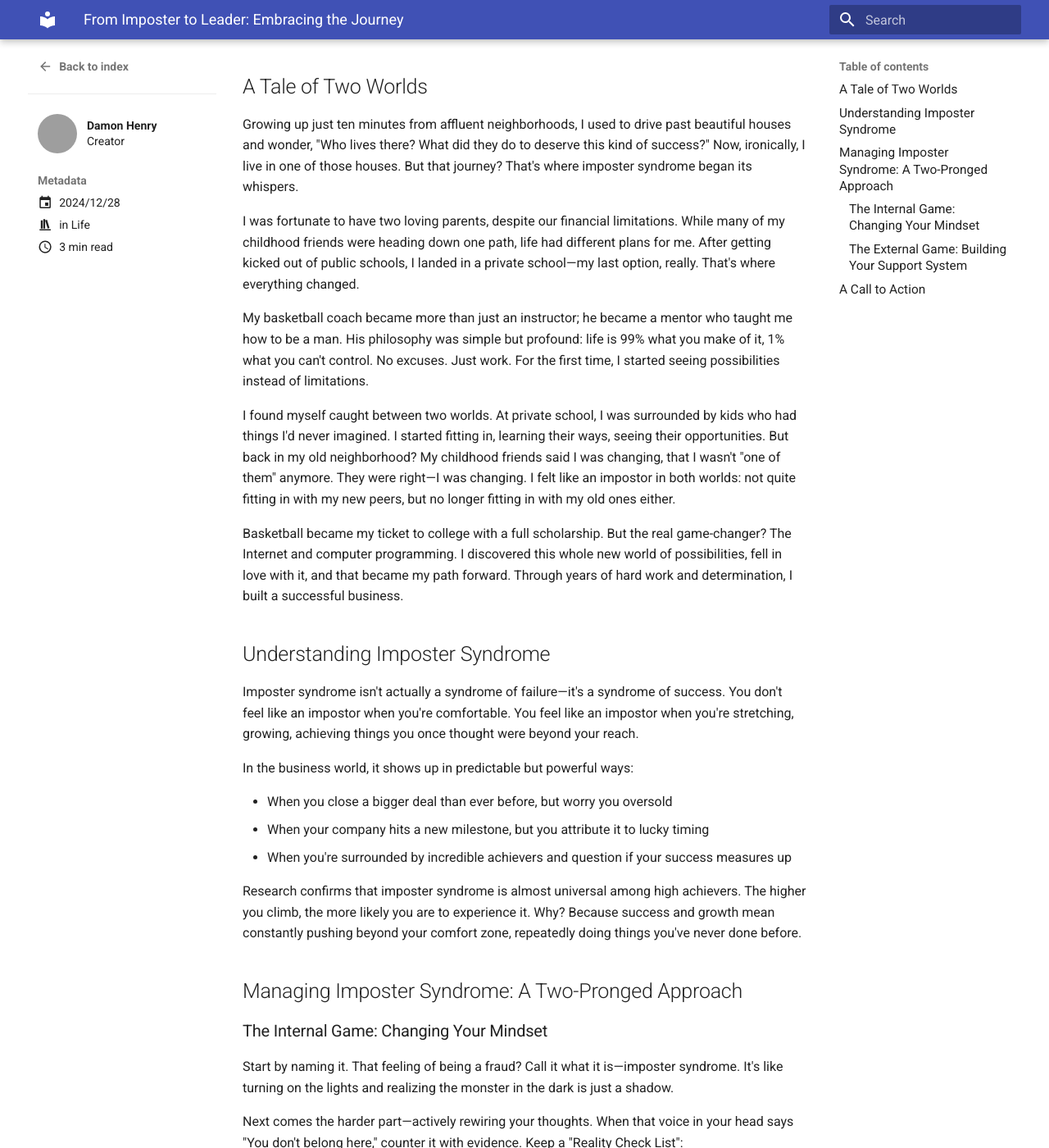
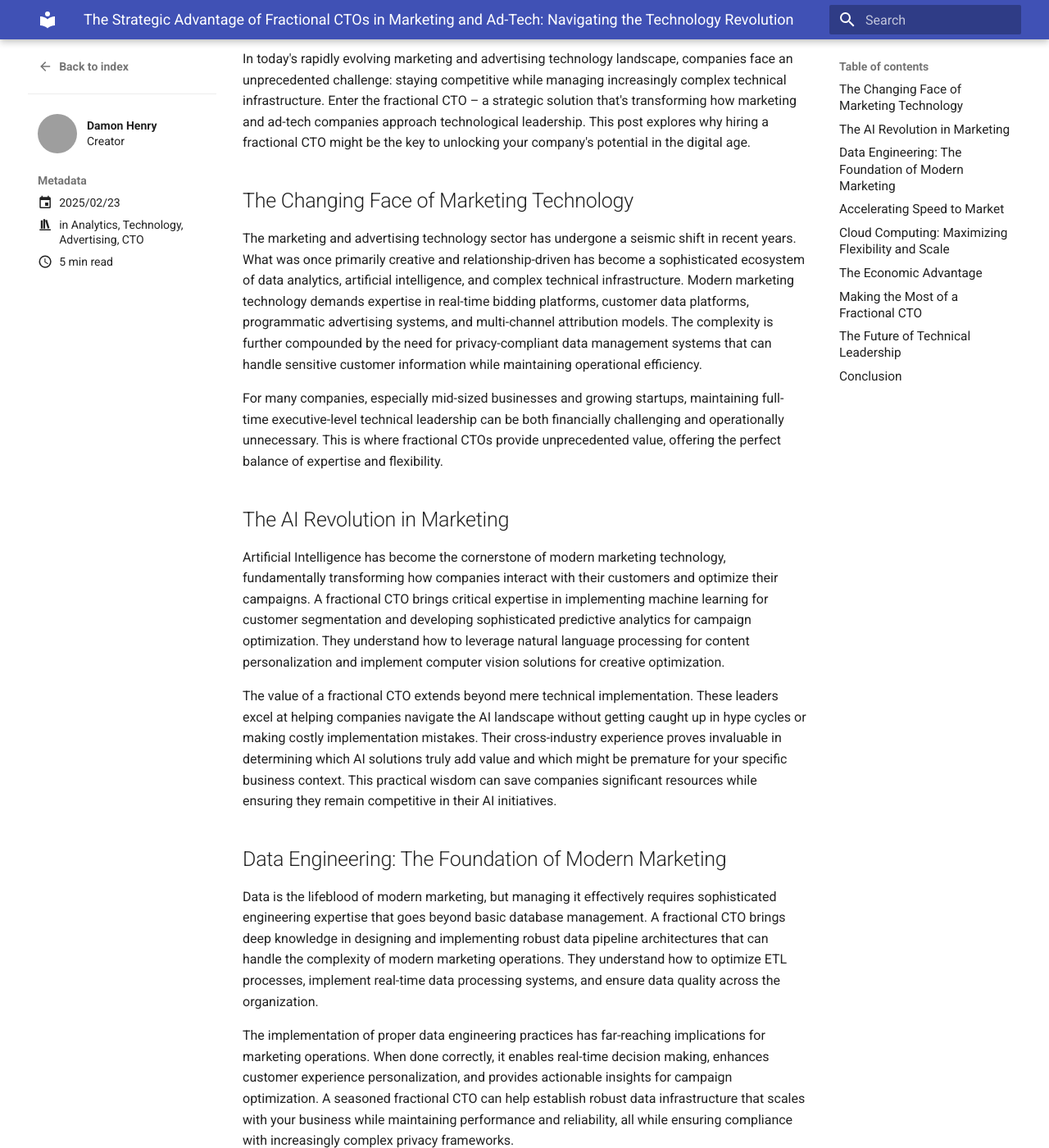
Before and after one commit to romanumero/romanumero.github.io, an MkDocs documentation site: the page built from docs/thoughts/posts/imposter-syndrome.md, in a window 1280 px wide and 1400 px high, scrolled down 324 px. Shown: the whole window at 82% size. Built offline with MkDocs 1.6.1 and Material for MkDocs 9.7.7, drawn with Linux system fonts in a browser that asks for light colours; some of the changed text lies outside the part shown; grey boxes are pictures that could not be loaded.

Commit message:
added fractional cto post

```diff
--- a/docs/thoughts/posts/imposter-syndrome.md
+++ b/docs/thoughts/posts/imposter-syndrome.md
@@ -1,74 +1,72 @@
 ---
-date: 2024-12-28
+date: 2025-02-23
 authors:
   - romanumero
 categories:
-  - Life
+  - Analytics
+  - Technology
+  - Advertising
+  - CTO
 ---
 
-# From Imposter to Leader: Embracing the Journey
+# The Strategic Advantage of Fractional CTOs in Marketing and Ad-Tech: Navigating the Technology Revolution
 
-Have you ever felt like a fraud in a professional setting? Raised your hand during a business meeting, only to be gripped by that nagging feeling that you don't belong there? I have. And here's the thing: that feeling isn't a weakness—it's a sign you're pushing your boundaries and challenging yourself.
+*A comprehensive guide to understanding the value of fractional technical leadership in modern marketing technology*
 
-## A Tale of Two Worlds
+In today's rapidly evolving marketing and advertising technology landscape, companies face an unprecedented challenge: staying competitive while managing increasingly complex technical infrastructure. Enter the fractional CTO – a strategic solution that's transforming how marketing and ad-tech companies approach technological leadership. This post explores why hiring a fractional CTO might be the key to unlocking your company's potential in the digital age.
 
-Growing up just ten minutes from affluent neighborhoods, I used to drive past beautiful houses and wonder, "Who lives there? What did they do to deserve this kind of success?" Now, ironically, I live in one of those houses. But that journey? That's where imposter syndrome began its whispers.
+## The Changing Face of Marketing Technology
 
-I was fortunate to have two loving parents, despite our financial limitations. While many of my childhood friends were heading down one path, life had different plans for me. After getting kicked out of public schools, I landed in a private school—my last option, really. That's where everything changed.
+The marketing and advertising technology sector has undergone a seismic shift in recent years. What was once primarily creative and relationship-driven has become a sophisticated ecosystem of data analytics, artificial intelligence, and complex technical infrastructure. Modern marketing technology demands expertise in real-time bidding platforms, customer data platforms, programmatic advertising systems, and multi-channel attribution models. The complexity is further compounded by the need for privacy-compliant data management systems that can handle sensitive customer information while maintaining operational efficiency.
 
-My basketball coach became more than just an instructor; he became a mentor who taught me how to be a man. His philosophy was simple but profound: life is 99% what you make of it, 1% what you can't control. No excuses. Just work. For the first time, I started seeing possibilities instead of limitations.
+For many companies, especially mid-sized businesses and growing startups, maintaining full-time executive-level technical leadership can be both financially challenging and operationally unnecessary. This is where fractional CTOs provide unprecedented value, offering the perfect balance of expertise and flexibility.
 
-I found myself caught between two worlds. At private school, I was surrounded by kids who had things I'd never imagined. I started fitting in, learning their ways, seeing their opportunities. But back in my old neighborhood? My childhood friends said I was changing, that I wasn't "one of them" anymore. They were right—I was changing. I felt like an impostor in both worlds: not quite fitting in with my new peers, but no longer fitting in with my old ones either.
+## The AI Revolution in Marketing
 
-Basketball became my ticket to college with a full scholarship. But the real game-changer? The Internet and computer programming. I discovered this whole new world of possibilities, fell in love with it, and that became my path forward. Through years of hard work and determination, I built a successful business.
+Artificial Intelligence has become the cornerstone of modern marketing technology, fundamentally transforming how companies interact with their customers and optimize their campaigns. A fractional CTO brings critical expertise in implementing machine learning for customer segmentation and developing sophisticated predictive analytics for campaign optimization. They understand how to leverage natural language processing for content personalization and implement computer vision solutions for creative optimization.
 
-## Understanding Imposter Syndrome
+The value of a fractional CTO extends beyond mere technical implementation. These leaders excel at helping companies navigate the AI landscape without getting caught up in hype cycles or making costly implementation mistakes. Their cross-industry experience proves invaluable in determining which AI solutions truly add value and which might be premature for your specific business context. This practical wisdom can save companies significant resources while ensuring they remain competitive in their AI initiatives.
 
-Imposter syndrome isn't actually a syndrome of failure—it's a syndrome of success. You don't feel like an impostor when you're comfortable. You feel like an impostor when you're stretching, growing, achieving things you once thought were beyond your reach.
+## Data Engineering: The Foundation of Modern Marketing
 
-In the business world, it shows up in predictable but powerful ways:
+Data is the lifeblood of modern marketing, but managing it effectively requires sophisticated engineering expertise that goes beyond basic database management. A fractional CTO brings deep knowledge in designing and implementing robust data pipeline architectures that can handle the complexity of modern marketing operations. They understand how to optimize ETL processes, implement real-time data processing systems, and ensure data quality across the organization.
 
-- When you close a bigger deal than ever before, but worry you oversold
-- When your company hits a new milestone, but you attribute it to lucky timing
-- When you're surrounded by incredible achievers and question if your success measures up
+The implementation of proper data engineering practices has far-reaching implications for marketing operations. When done correctly, it enables real-time decision making, enhances customer experience personalization, and provides actionable insights for campaign optimization. A seasoned fractional CTO can help establish robust data infrastructure that scales with your business while maintaining performance and reliability, all while ensuring compliance with increasingly complex privacy frameworks.
 
-Research confirms that imposter syndrome is almost universal among high achievers. The higher you climb, the more likely you are to experience it. Why? Because success and growth mean constantly pushing beyond your comfort zone, repeatedly doing things you've never done before.
+## Accelerating Speed to Market
 
-## Managing Imposter Syndrome: A Two-Pronged Approach
+In the fast-paced world of marketing technology, speed to market can make the difference between leading the pack and playing catch-up. Fractional CTOs bring valuable experience in implementing agile methodologies that actually work in real-world scenarios. They understand how to manage technical debt without sacrificing innovation and can develop practical frameworks for making build versus buy decisions.
 
-### The Internal Game: Changing Your Mindset
+Their experience across multiple companies and projects allows them to quickly identify potential bottlenecks and implement proven solutions. This cross-pollination of ideas and best practices can dramatically reduce time to market for new initiatives. Furthermore, they excel at optimizing team structures and establishing efficient CI/CD pipelines that enhance productivity while maintaining quality.
 
-Start by naming it. That feeling of being a fraud? Call it what it is—imposter syndrome. It's like turning on the lights and realizing the monster in the dark is just a shadow.
+## Cloud Computing: Maximizing Flexibility and Scale
 
-Next comes the harder part—actively rewiring your thoughts. When that voice in your head says "You don't belong here," counter it with evidence. Keep a "Reality Check List":
+Cloud computing has revolutionized how marketing technology companies operate, but maximizing its benefits requires deep expertise that goes beyond basic infrastructure management. A fractional CTO brings sophisticated knowledge in developing multi-cloud strategies that optimize for both performance and cost. They understand how to implement robust security practices while maintaining the flexibility needed for rapid innovation.
 
-- Projects you've successfully led
-- Challenges you've overcome
-- Lives you've impacted through your work
-- Value you've brought to conversations
+Their experience in cloud architecture enables companies to build scalable systems that can handle the unpredictable demands of modern marketing campaigns. This includes implementing effective disaster recovery planning and performance optimization strategies that ensure business continuity while managing costs. The right cloud strategy, guided by experienced leadership, can become a significant competitive advantage.
 
-### The External Game: Building Your Support System
+## The Economic Advantage
 
-Find your tribe—people who are willing to be real. The power of a strong support network comes from:
+The economic benefits of engaging a fractional CTO extend far beyond the obvious savings in salary and benefits. These leaders bring enterprise-level expertise without requiring enterprise-level commitment, allowing companies to access sophisticated technical leadership that scales with their needs. Their cross-company experience often leads to faster problem resolution and more innovative solutions, as they can draw from a broader pool of real-world implementations.
 
-**Vulnerability**: Share your challenges, personal struggles, and deep fears. When others do the same, you realize you're not alone.
+Moreover, their objective perspective can help companies avoid costly mistakes in technical decision-making, while their established networks can facilitate better vendor relationships and more advantageous partnerships. This combination of expertise and efficiency often results in a significantly higher return on investment compared to traditional technical leadership models.
 
-**Perspective**: When you're in your own head, imposter syndrome can feel like a personal failing. Hearing respected peers talk about their own struggles helps you realize it's a shared human experience.
+## Making the Most of a Fractional CTO
 
-## A Call to Action
+Success with a fractional CTO engagement requires thoughtful planning and clear communication. Companies should begin by defining specific technical objectives and KPIs that align with their business goals. Regular communication channels should be established to ensure consistent alignment between the fractional CTO and the existing team.
 
-As I write this post , I have two requests:
+Integration with existing technical staff requires careful attention to ensure knowledge transfer and capability building. The most successful engagements often include structured processes for capturing and retaining institutional knowledge, ensuring that the organization continues to benefit from the fractional CTO's expertise even after their engagement ends.
 
-For those currently experiencing imposter syndrome:
+## The Future of Technical Leadership
 
-- Meet it head-on
-- Embrace the discomfort
-- Seek support and connection
+As technology continues to evolve at an unprecedented pace, the fractional CTO model is likely to become increasingly prevalent, particularly in marketing and ad-tech. The technical complexity of marketing operations continues to increase, while privacy regulations demand increasingly sophisticated solutions. AI and machine learning are becoming more central to daily operations, and data management challenges grow more complex with each passing year.
 
-For those who have moved past it:
+The integration requirements between various marketing technologies continue to multiply, creating an environment where experienced technical leadership is more valuable than ever. The fractional CTO model provides a flexible and efficient way to access this crucial expertise while maintaining the agility needed in today's market.
 
-- Be the mentor you needed
-- Create safe spaces for vulnerability
-- Help others navigate their journey
+## Conclusion
 
-Remember: Imposter syndrome isn't just about feeling like you don't belong. It's a signal that you're pushing boundaries, taking risks, and growing. And that's exactly what leaders do.
+In the complex and rapidly evolving world of marketing and ad-tech, fractional CTOs offer a compelling solution to the challenge of maintaining cutting-edge technical leadership. By providing sophisticated expertise in AI, data engineering, cloud computing, and other critical areas while offering flexibility and cost advantages, they enable companies to stay competitive without the overhead of traditional executive hiring.
+
+As you consider your company's technical leadership needs, consider whether a fractional CTO might be the key to unlocking your next phase of growth. The combination of strategic insight, practical experience, and flexible engagement makes this model particularly well-suited to the dynamic nature of marketing and advertising technology.
+
+The question isn't whether your company needs sophisticated technical leadership – in today's market, that's a given. The question is how to acquire that leadership in a way that maximizes value while minimizing risk and overhead. For many companies, a fractional CTO provides the optimal answer.
```
Also changed, not shown: docs/thoughts/posts/fractional-cto.md (added, +74 -0 lines).
